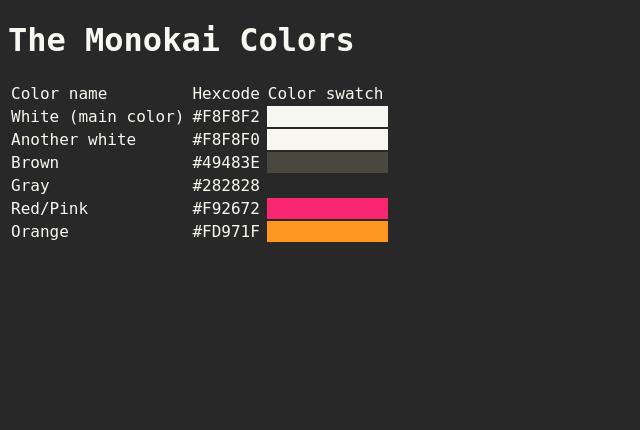
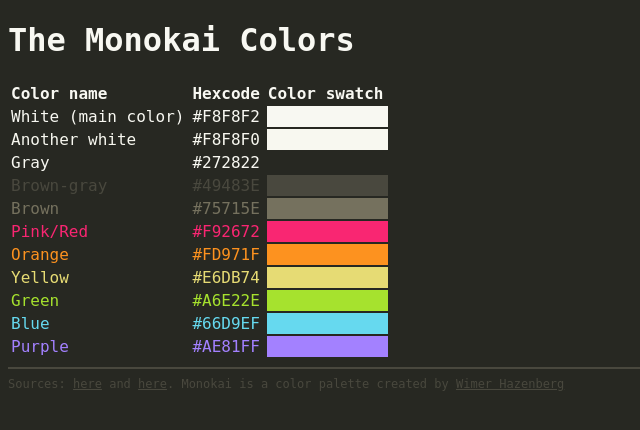
Before and after one commit to Schobbish/schobbish.github.io, a PHP site: page /monokai/index.html in a window 1280 px wide. Shown: the top 430 px of the page, without its empty margins (0-640 px from the left). Run offline with PHP 8.4, Linux system fonts and the light colour scheme.

Commit message:
finish website

```diff
--- a/monokai/index.html
+++ b/monokai/index.html
@@ -19,62 +19,64 @@
             </tr>
         </thead>
         <tbody>
-            <tr>
+            <tr id="f8f8f2">
                 <td>White (main color)</td>
                 <td>#F8F8F2</td>
-                <td style="background-color: #F8F8F2"></td>
+                <td></td>
             </tr>
-            <tr>
+            <tr id="f8f8f0">
                 <td>Another white</td>
                 <td>#F8F8F0</td>
-                <td style="background-color: #F8F8F0"></td>
+                <td></td>
             </tr>
-            <tr>
+            <tr id="h272822">
+                <td>Gray</td>
+                <td>#272822</td>
+                <td></td>
+            </tr>
+            <tr id="h49483e">
+                <td>Brown-gray</td>
+                <td>#49483E</td>
+                <td></td>
+            </tr>
+            <tr id="h75715e">
                 <td>Brown</td>
-                <td>#49483E</td>
-                <td style="background-color: #49483E"></td>
+                <td>#75715E</td>
+                <td></td>
             </tr>
-            <tr>
-                <td>Gray</td>
-                <td>#282828</td>
-                <td style="background-color: #282828"></td>
+            <tr id="f92672">
+                <td>Pink/Red</td>
+                <td>#F92672</td>
+                <td></td>
             </tr>
-            <tr>
-                <td>Red/Pink</td>
-                <td>#F92672</td>
-                <td style="background-color: #F92672"></td>
-            </tr>
-            <tr>
+            <tr id="fd921f">
                 <td>Orange</td>
                 <td>#FD971F</td>
-                <td style="background-color: #FD971F"></td>
+                <td></td>
             </tr>
-            <tr>
+            <tr id="e6db74">
+                <td>Yellow</td>
+                <td>#E6DB74</td>
                 <td></td>
+            </tr>
+            <tr id="a6e22e">
+                <td>Green</td>
+                <td>#A6E22E</td>
                 <td></td>
-                <td style="background-color:"></td>
             </tr>
-            <tr>
+            <tr id="h66d9ef">
+                <td>Blue</td>
+                <td>#66D9EF</td>
                 <td></td>
+            </tr>
+            <tr id="a381ff">
+                <td>Purple</td>
+                <td>#AE81FF</td>
                 <td></td>
-                <td style="background-color:"></td>
-            </tr>
-            <tr>
-                <td></td>
-                <td></td>
-                <td style="background-color:"></td>
-            </tr>
-            <tr>
-                <td></td>
-                <td></td>
-                <td style="background-color:"></td>
-            </tr>
-            <tr>
-                <td></td>
-                <td></td>
-                <td style="background-color:"></td>
             </tr>
         </tbody>
     </table>
+    <hr>
+    <p>Sources: <a href="https://github.com/textmate/monokai.tmbundle/blob/master/Themes/Monokai.tmTheme">here</a> and <a href="https://github.com/kevinsawicki/monokai">here</a>. Monokai is a color palette created by <a href="https://www.monokai.nl/">Wimer Hazenberg</a></p>
 </body>
 </html>
--- a/monokai/page.css
+++ b/monokai/page.css
@@ -1,7 +1,85 @@
 /* The monokai CSS depends on the css used for this repo's index. */
 * {
     color: #f8f8f2;
-    background-color: #282828;
+    background-color: #272822;
     /* add google fonts link for source code pro */
     font-family: "Source Code Pro", monospace
 }
+thead {
+    font-weight: bold;
+}
+hr {
+    border: 0.5px solid #49483E;
+}
+p, p a {
+    color: #49483e;
+    margin-top: 0;
+    font-size: 12px;
+}
+
+#f8f8f2 td {
+    color: #f8f8f2;
+}
+#f8f8f2 td:last-child {
+    background-color: #f8f8f2;
+}
+#f8f8f0 td {
+    color: #f8f8f0;
+}
+#f8f8f0 td:last-child {
+    background-color: #f8f8f0;
+}
+#h272822 td {
+    color: #f8f8f2;
+}
+#h272822 td:last-child {
+    background-color: #272822;
+}
+#h49483e td {
+    color: #49483e;
+}
+#h49483e td:last-child {
+    background-color: #49483e;
+}
+#h75715e td {
+    color: #75715e;
+}
+#h75715e td:last-child {
+    background-color: #75715e;
+}
+#f92672 td {
+    color: #f92672;
+}
+#f92672 td:last-child {
+    background-color: #f92672;
+}
+#fd921f td {
+    color: #fd921f;
+}
+#fd921f td:last-child {
+    background-color: #fd921f;
+}
+#e6db74 td {
+    color: #e6db74;
+}
+#e6db74 td:last-child {
+    background-color: #e6db74;
+}
+#a6e22e td {
+    color: #a6e22e;
+}
+#a6e22e td:last-child {
+    background-color: #a6e22e;
+}
+#h66d9ef td {
+    color: #66d9ef;
+}
+#h66d9ef td:last-child {
+    background-color: #66d9ef;
+}
+#a381ff td {
+    color: #a381ff;
+}
+#a381ff td:last-child {
+    background-color: #a381ff;
+}
```
Also changed, not shown: monokai/sources/atom.less (added, +40 -0 lines), 1 other file.
